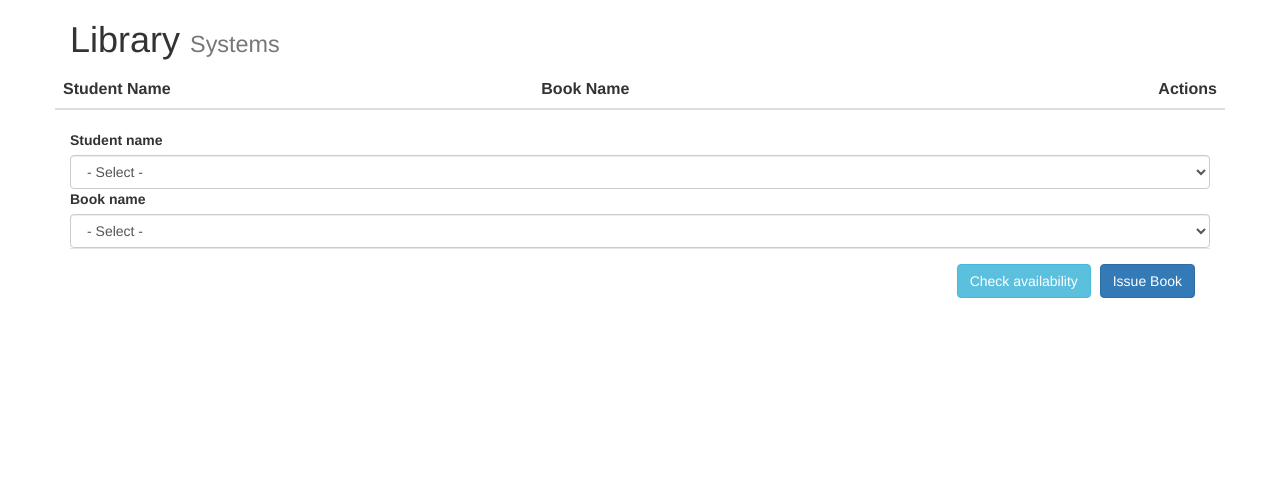
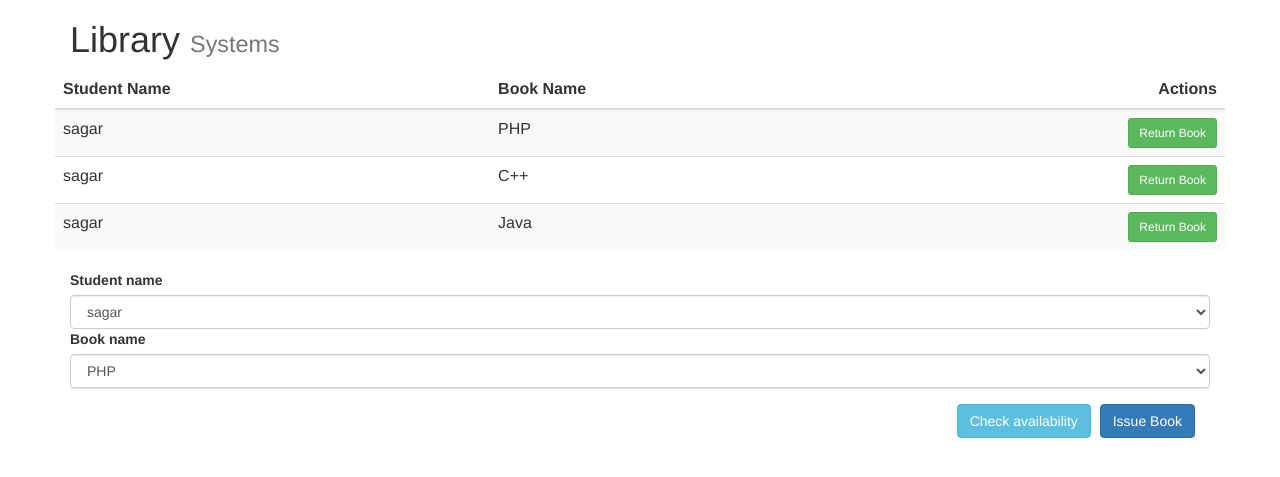
Before and after one commit to sagarkumar-gif/library_system, a CodeIgniter app: page /ci3/ in a window 1280 px wide. Shown: the top 477 px of the page. Run offline with CodeIgniter, Linux system fonts and the light colour scheme; data comes from the database, SQL or seed files in the repository; lists and menus that the app fills with data are empty; some libraries are stand-ins or nearby versions.

Commit message:
Update book.php

```diff
--- a/ci3/application/views/book.php
+++ b/ci3/application/views/book.php
@@ -60,7 +60,7 @@
     </body>
 </html>
  <!--Jquery CDN -->
-<script src="https://cdnjs.cloudflare.com/ajax/libs/jquery/3.2.1/core.js"></script>
+<script src="https://ajax.googleapis.com/ajax/libs/jquery/3.4.1/jquery.min.js"></script>
  <!--Jquery CDN -->
 <script>
     $(document).ready(function () {
@@ -69,9 +69,10 @@
         book_data();
 
         function show_book() {
+            alert('<?php echo base_url('index.php/product/book_data') ?>');
             $.ajax({
                 type: 'ajax',
-                url: '<?php echo site_url('product/book_data') ?>',
+                url: '<?php echo base_url('index.php/Bookcontroller/book_data') ?>',
                 async: true,
                 dataType: 'json',
                 success: function (data) {
@@ -97,7 +98,7 @@
 
             $.ajax({
                 type: "POST",
-                url: "<?php echo site_url('product/return_book') ?>",
+                url: "<?php echo base_url('index.php/Bookcontroller/return_book') ?>",
                 dataType: "JSON",
                 data: {product_code: product_code},
                 success: function (data) {
@@ -111,7 +112,7 @@
         function stud_data() {
             $.ajax({
                 type: 'ajax',
-                url: '<?php echo site_url('product/student_data') ?>',
+                url: '<?php echo base_url('index.php/Bookcontroller/student_data') ?>',
                 async: true,
                 dataType: 'json',
                 success: function (data) {
@@ -128,7 +129,7 @@
         function book_data() {
             $.ajax({
                 type: 'ajax',
-                url: '<?php echo site_url('product/book_data2') ?>',
+                url: '<?php echo base_url('index.php/Bookcontroller/book_data2') ?>',
                 async: true,
                 dataType: 'json',
                 success: function (data) {
@@ -150,7 +151,7 @@
             $.ajax({
                 type: 'ajax',
                 type: "POST",
-                        url: '<?php echo site_url('product/book_available') ?>',
+                        url: '<?php echo base_url('index.php/Bookcontroller/book_available') ?>',
                 dataType: "JSON",
                 data: {book_id: book_id},
                 success: function (data) {
@@ -171,7 +172,7 @@
             $.ajax({
                 type: 'ajax',
                 type: "POST",
-                        url: '<?php echo site_url('product/book_issue') ?>',
+                        url: '<?php echo base_url('index.php/Bookcontroller/book_issue') ?>',
                 dataType: "JSON",
                 data: {book_id: book_id, stud_id: stud_id},
                 success: function (data) {
```
